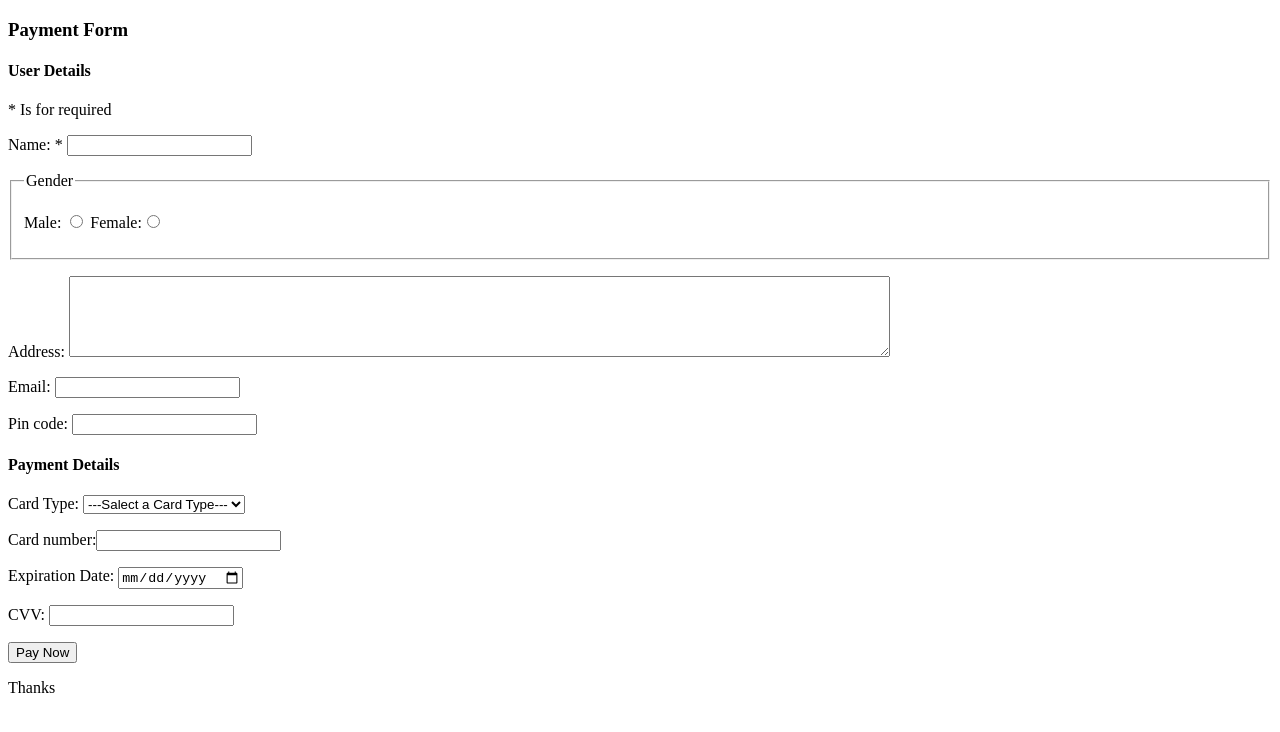
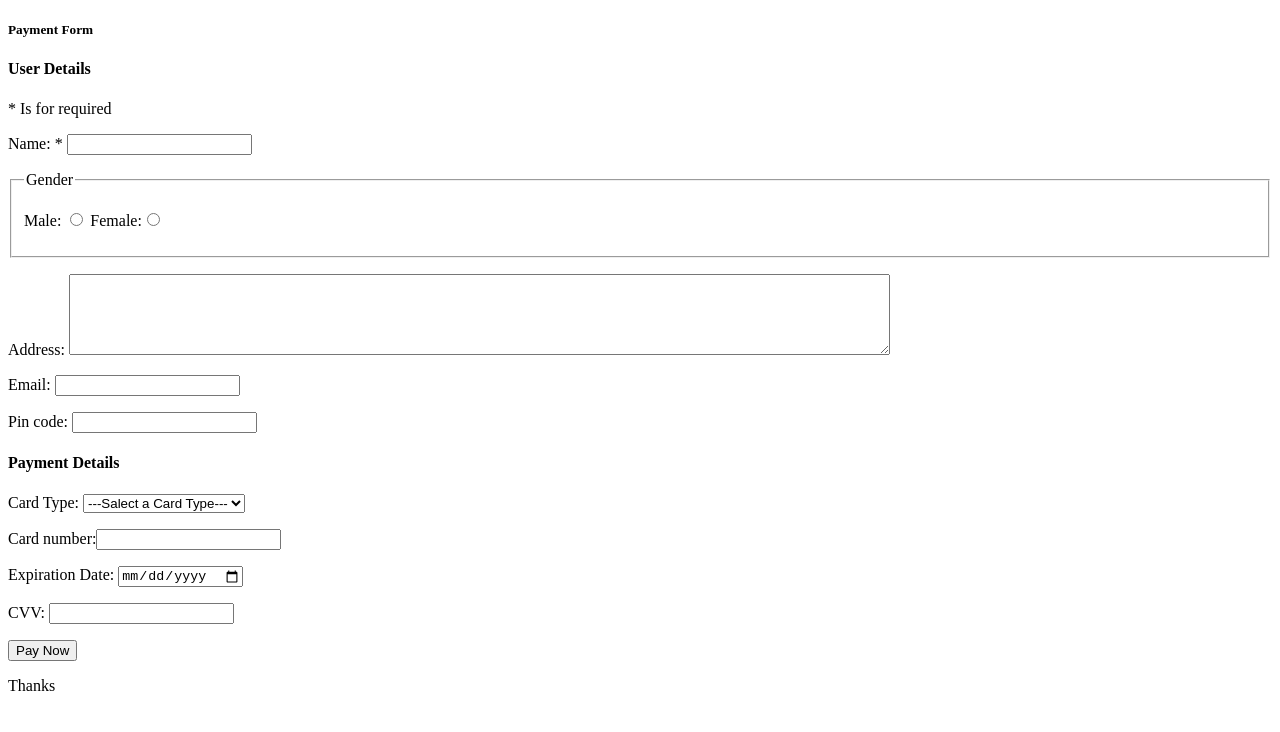
Before and after one commit to pallavinarsinge04/Payment-Form, a plain HTML site: page index.html in a window 1280 px wide. Drawn offline with Linux system fonts and the light colour scheme.

Commit message:
change heading tag web page

```diff
--- a/index.html
+++ b/index.html
@@ -5,7 +5,7 @@
    </head>
   <body>
     <form>
-    <h3>Payment Form</h3>
+    <h5>Payment Form</h5>
     <h4>User Details</h4>
     <p> * Is for required</p>
     <p>Name: *  <input type="text" name="name" required></p>
```
